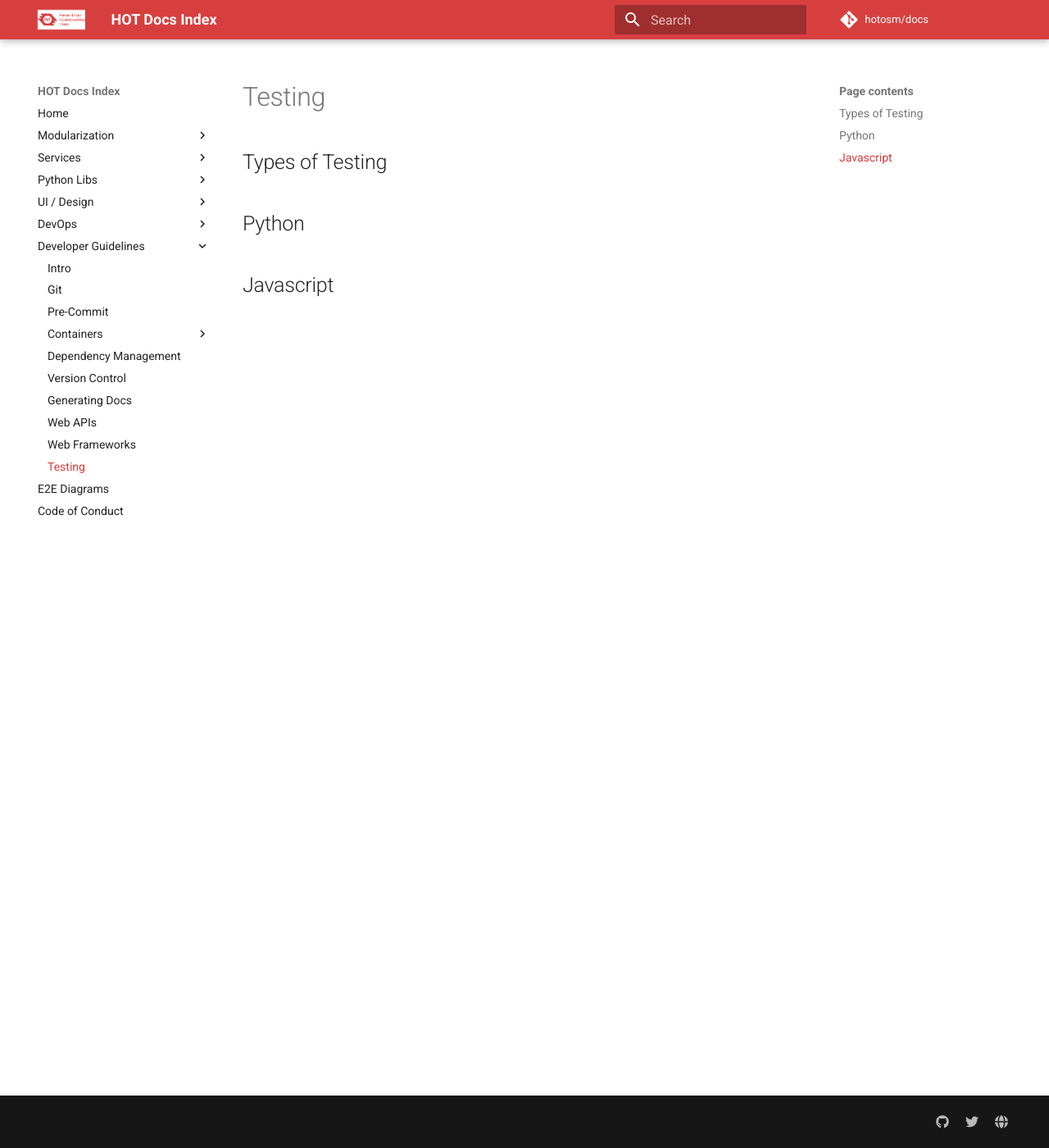
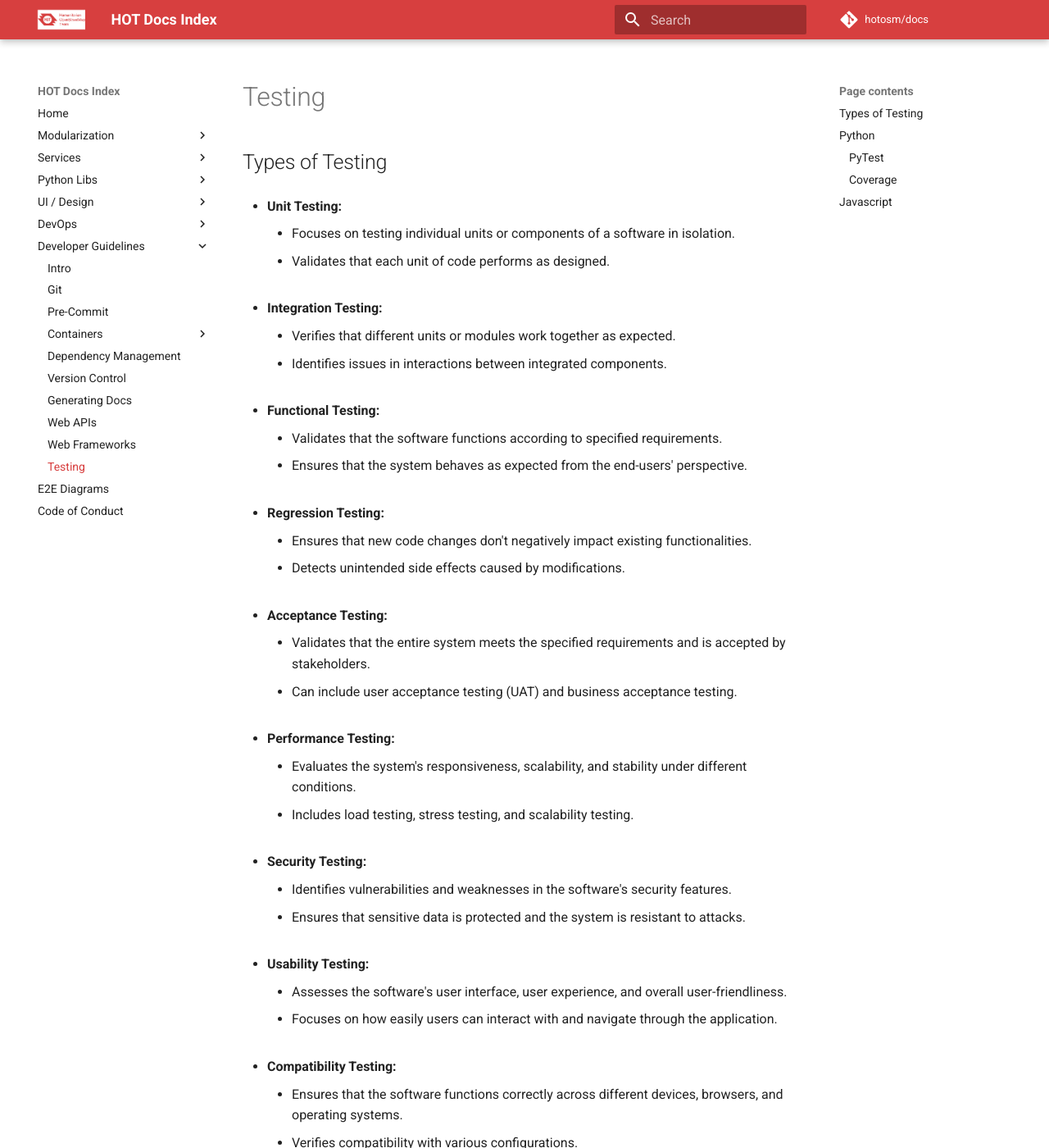
Before and after one commit to hotosm/docs, an MkDocs documentation site: the page built from docs/dev-guide/testing.md, in a window 1280 px wide and 1400 px high. Shown: the whole window at 82% size. Built offline with MkDocs 1.6.1 and Material for MkDocs 9.7.7, drawn with Linux system fonts in a browser that asks for light colours; comment, search, counter and statistics services are not loaded; some of the changed text lies outside the part shown.

Commit message:
docs: add brief info about testing, pytest, coverage

````diff
--- a/docs/dev-guide/testing.md
+++ b/docs/dev-guide/testing.md
@@ -2,6 +2,128 @@
 
 ## Types of Testing
 
+- **Unit Testing:**
+
+  - Focuses on testing individual units or components of a software in isolation.
+  - Validates that each unit of code performs as designed.
+
+- **Integration Testing:**
+
+  - Verifies that different units or modules work together as expected.
+  - Identifies issues in interactions between integrated components.
+
+- **Functional Testing:**
+
+  - Validates that the software functions according to specified requirements.
+  - Ensures that the system behaves as expected from the end-users' perspective.
+
+- **Regression Testing:**
+
+  - Ensures that new code changes don't negatively impact existing functionalities.
+  - Detects unintended side effects caused by modifications.
+
+- **Acceptance Testing:**
+
+  - Validates that the entire system meets the specified requirements
+    and is accepted by stakeholders.
+  - Can include user acceptance testing (UAT) and business acceptance testing.
+
+- **Performance Testing:**
+
+  - Evaluates the system's responsiveness, scalability, and stability
+    under different conditions.
+  - Includes load testing, stress testing, and scalability testing.
+
+- **Security Testing:**
+
+  - Identifies vulnerabilities and weaknesses in the software's security features.
+  - Ensures that sensitive data is protected and the system is resistant to attacks.
+
+- **Usability Testing:**
+
+  - Assesses the software's user interface, user experience, and overall
+    user-friendliness.
+  - Focuses on how easily users can interact with and navigate through the application.
+
+- **Compatibility Testing:**
+
+  - Ensures that the software functions correctly across different
+    devices, browsers, and operating systems.
+  - Verifies compatibility with various configurations.
+
+- **Smoke Testing:**
+
+  - A subset of tests to verify basic functionality and ensure the
+    stability of a new build.
+  - Quick checks performed before more comprehensive testing.
+
+- **Exploratory Testing:**
+
+  - Informal testing approach where testers explore the application to find defects.
+  - Emphasizes discovery and learning during the testing process.
+
+- **White Box Testing:**
+
+  - Examines the internal logic, code structure, and implementation
+    details of the software.
+  - Requires knowledge of the internal workings of the application.
+
+- **Black Box Testing:**
+
+  - Tests the software's functionality without knowing its internal code or logic.
+  - Focuses on inputs and outputs, treating the software as a "black box".
+
+- **Ad-hoc Testing:**
+
+  - Informal and unplanned testing approach.
+  - Testers explore the application without predefined test cases.
+
+- **Alpha Testing:**
+
+  - Conducted by a select group of users before the software's public release.
+  - Focuses on identifying major issues before wider deployment.
+
+- **Beta Testing:**
+  - Conducted by a larger group of users in a real-world environment.
+  - Gathers feedback from end-users to improve the software before the final release.
+
 ## Python
 
+### PyTest
+
+- PyTest is a popular **unit testing** framework for Python, with more
+  in-built functionality than the standard Python `unittest` module.
+- It has a simple and concise syntax, many plugins, plus async support,
+  and detailed / informative reporting.
+- Two major advantages are:
+  - Fixtures: allows you to set up and tear down resources during
+    testing, for example database entries.
+  - Parameterised testing: allowing you to run the same test with
+    different input values.
+
+Usage:
+
+```bash
+pytest
+```
+
+### Coverage
+
+- The concept of coverage is to determine the amount of your code that
+  is executed during unit tests.
+- This metric is a rough approximation of how thoroughly your tests
+  actually test your code.
+
+Usage:
+
+```bash
+coverage run -m pytest
+```
+
+Generating reports:
+
+```bash
+coverage report -m
+```
+
 ## Javascript
````
